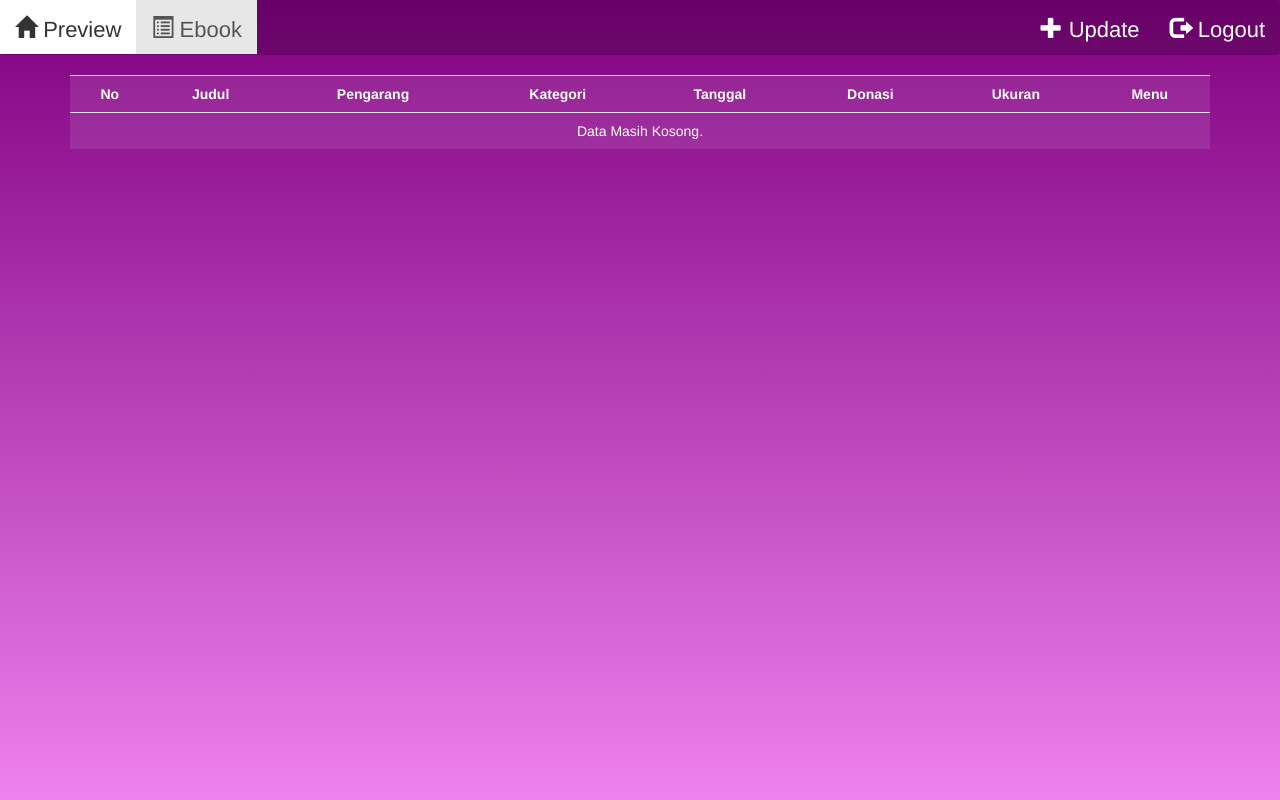
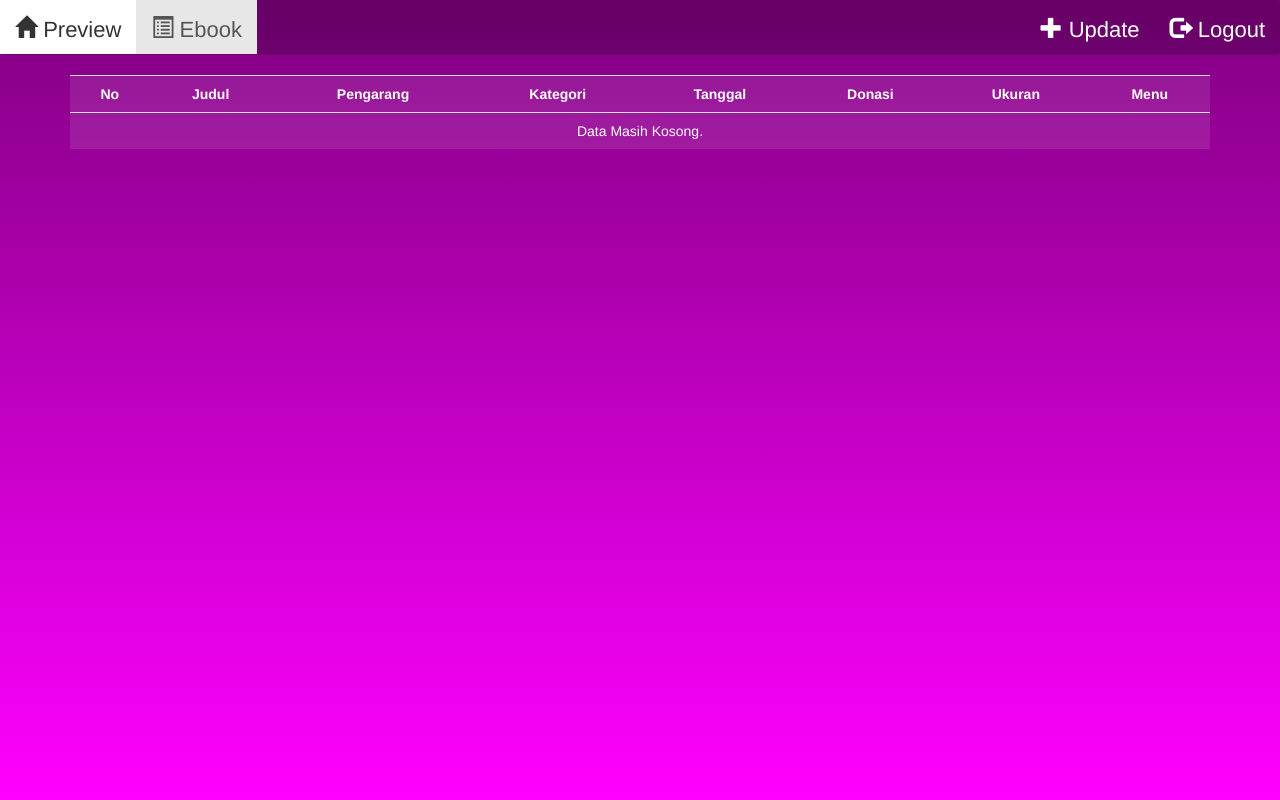
Before and after one commit to dekiakbar/ebook, a PHP site: page /sukses.php in a window 1280 px wide. Run offline with PHP 8.4, Linux system fonts and the light colour scheme; the visitor is signed in with stand-in values (Sample User, id 1); data that the repository does not hold is empty.

Commit message:
fix warna BG

```diff
--- a/adm/sukses.php
+++ b/adm/sukses.php
@@ -13,9 +13,18 @@
 	<link rel="stylesheet" type="text/css" href="../css/style.css">
 	<script type="text/javascript" src="../js/bootstrap.min.js"></script>
 	<script type="text/javascript" src="../js/jquery.js"></script>
-	<link rel="shortcut icon" href="../gambar/ssd.ico" />
+	<link rel="shortcut icon" href="../gambar/ssd.ico">
+	<style type="text/css">
+		body{
+			background: linear-gradient(to bottom , purple, magenta);
+			background-position: center center;
+			background-repeat:  no-repeat;
+			background-attachment: fixed;
+			background-size:  cover;
+		}
+	</style>
 </head>
-<body style="background: linear-gradient(to bottom , purple, violet);position: absolute;">
+<body>
 	<nav class="navbar navbar-default warna" role="navigation">
 		<div class="navbar-header">
 			<button type="button" class="navbar-toggle" data-toggle="collapse" data-target=".navbar-collapse">
@@ -74,7 +83,7 @@
                         echo'
                         	</td>
 							<td>'.$data['tgl'].'</td>
-                            <td><span class="label label-info">'.$data['donasi'].'</span></td>
+                            <td><span class="label label-success">'.$data['donasi'].'</span></td>
                             <td>'.konversi($data['ukuran'],1).'</td>
 							<td>
 
```
Also changed, not shown: adm/tambah.php (+11 -2 lines).
